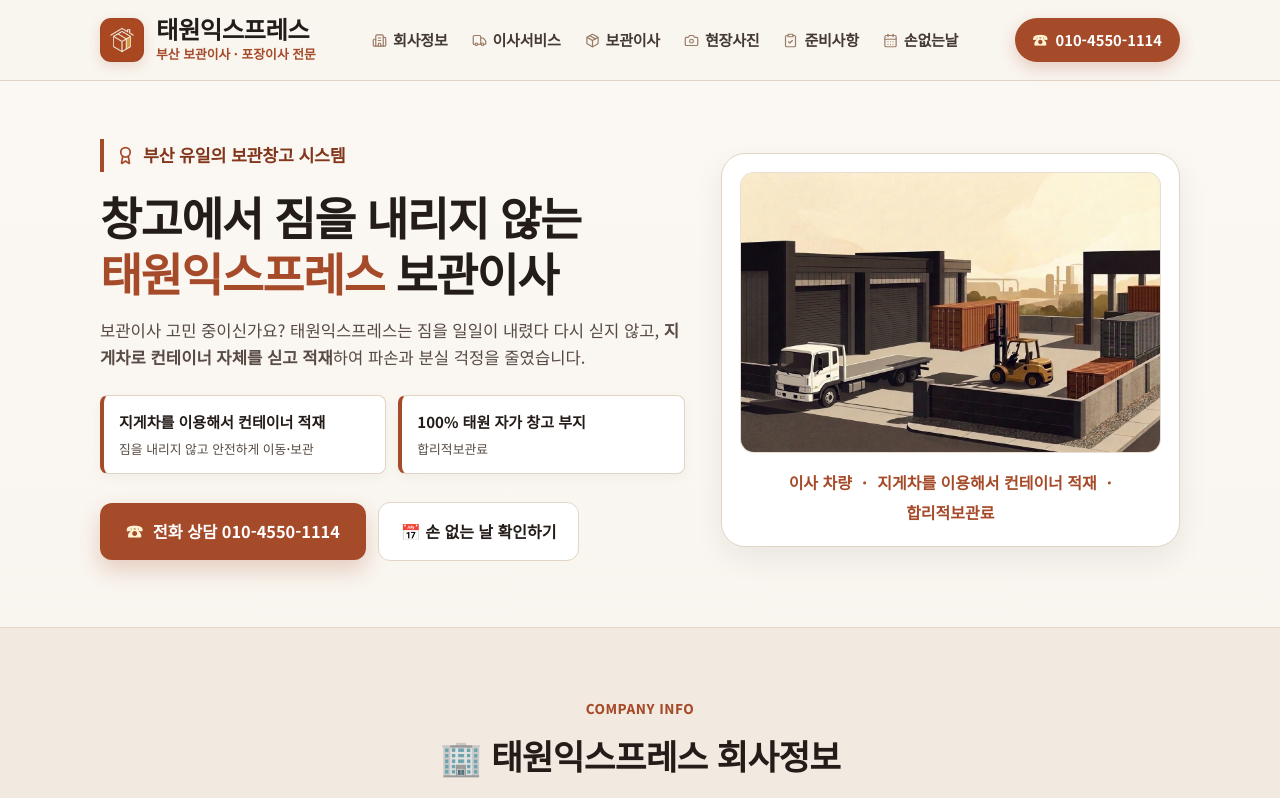
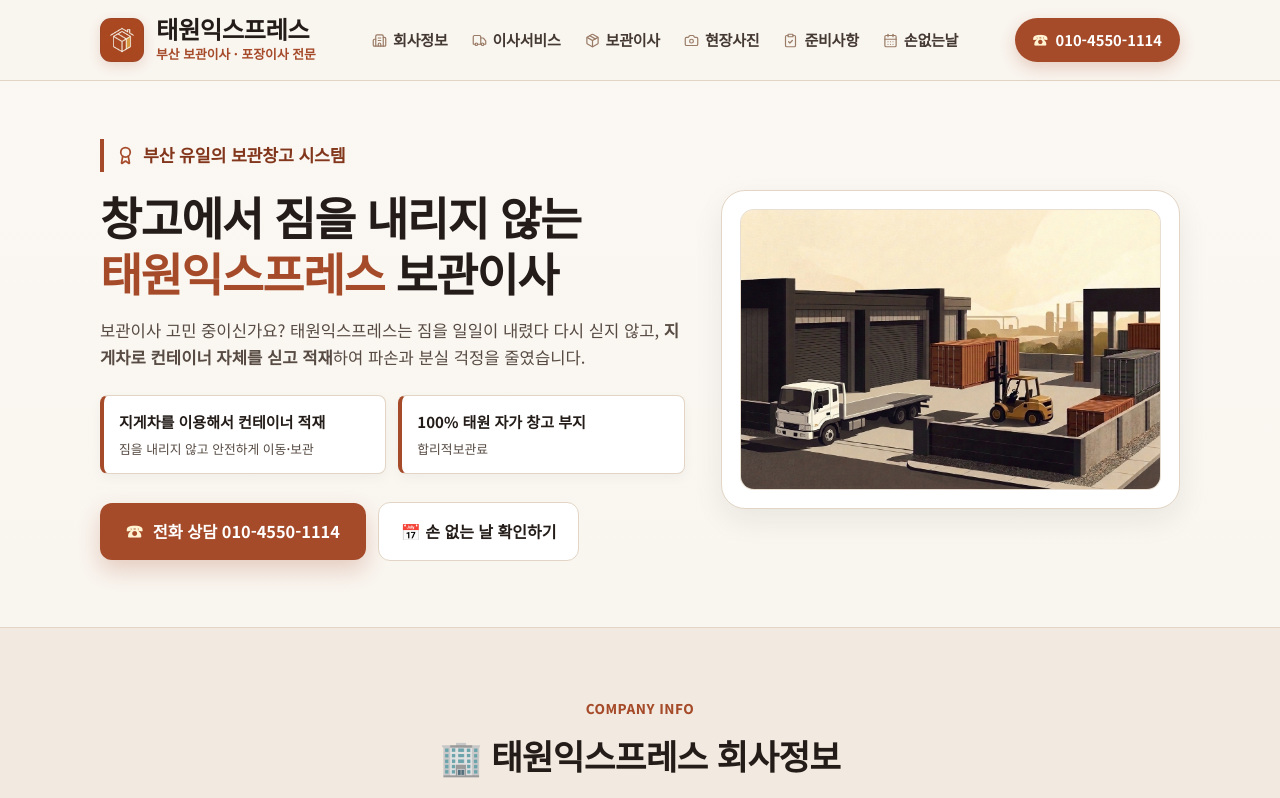
Before and after one commit to maestro0816/taewon24, a React (Vite) app: page / in a window 1280 px wide. Shown: the top 798 px of the page. Built offline with nearby package versions, Linux system fonts and the light colour scheme.

Commit message:
refactor: remove redundant service description section

```diff
--- a/src/App.tsx
+++ b/src/App.tsx
@@ -533,15 +533,6 @@ export default function App() {
                     </span>
                   </div>
                 )}
-              </div>
-              <div className="mt-3.5 px-1 py-0.5 text-center">
-                <div className="flex flex-wrap items-center justify-center gap-x-2.5 gap-y-1 text-[0.92rem] font-bold text-[#A64B2A] sm:text-[1rem]">
-                  <span>이사 차량</span>
-                  <span aria-hidden="true">·</span>
-                  <span>지게차를 이용해서 컨테이너 적재</span>
-                  <span aria-hidden="true">·</span>
-                  <span>합리적보관료</span>
-                </div>
               </div>
             </div>
           </div>
```
